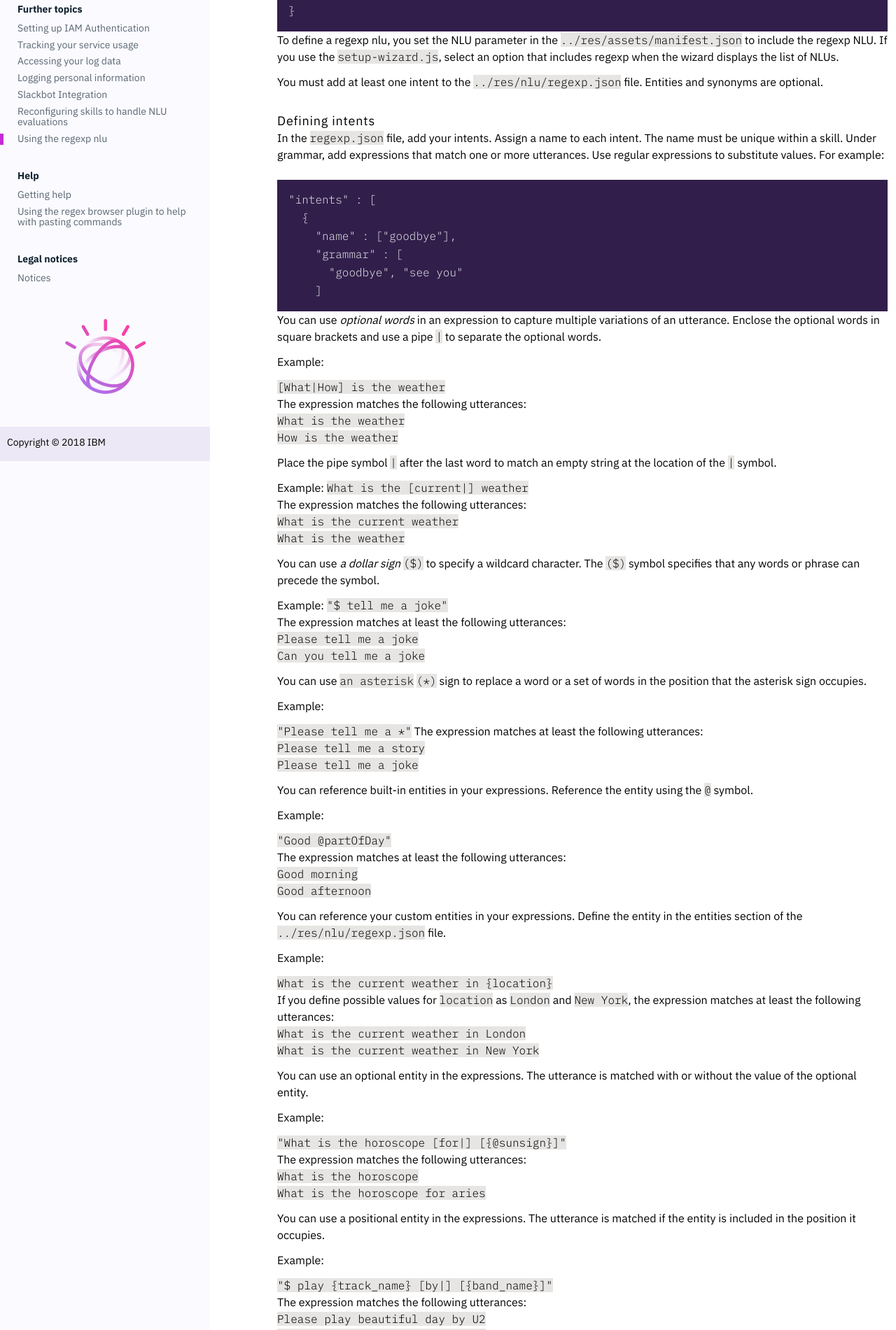
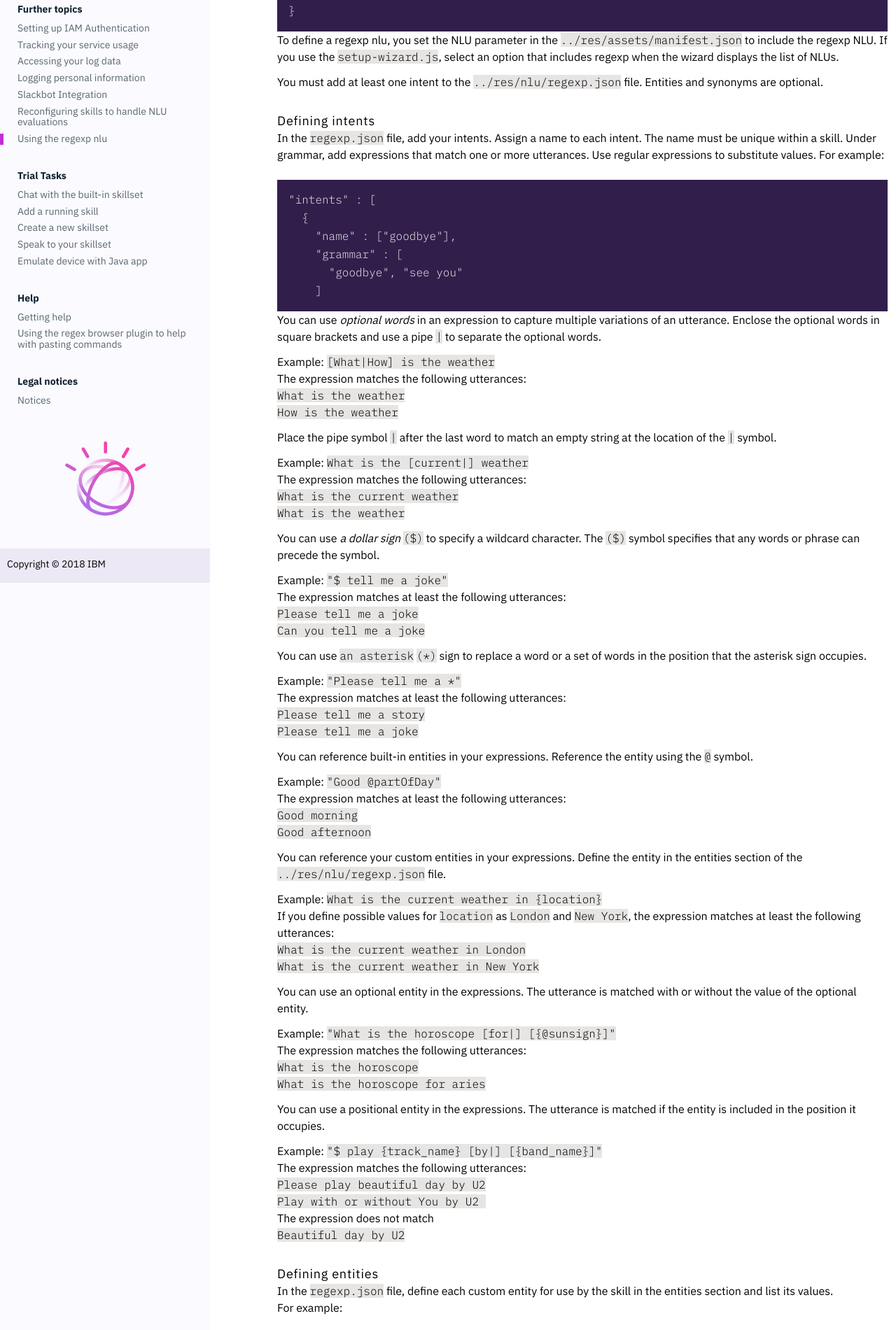
Before and after one commit to Watson-Personal-Assistant/developer, a Jekyll site: the page built from _content/further-topics/regexp_nlu.md, in a window 1280 px wide. Shown: the part 1575-3476 px from the top of the page at 70% size. Built offline with Jekyll 4.4.1, drawn with Linux system fonts in a browser that asks for light colours; some web fonts are replaced; some of the changed text lies outside the part shown.

Commit message:
add stub pages for trial tasks

```diff
--- a/_content/further-topics/regexp_nlu.md
+++ b/_content/further-topics/regexp_nlu.md
@@ -57,75 +57,61 @@ For example:
 
 You can use _optional words_ in an expression to capture multiple variations of an utterance.  Enclose the optional words in square brackets and use a pipe `|` to separate the optional words.
 
-Example:
-
-`[What|How] is the weather`<br>
+Example: `[What|How] is the weather`<br>
 The expression matches the following utterances:<br>
 `What is the weather`<br>
 `How is the weather`
 
 Place the pipe symbol `|` after the last word to match an empty string at the location of the `|` symbol.
 
-Example:
-`What is the [current|] weather`<br>
+Example: `What is the [current|] weather`<br>
 The expression matches the following utterances:<br>
 `What is the current weather`<br>
 `What is the weather`
 
 You can use _a dollar sign_ `($)` to specify a wildcard character.  The `($)` symbol specifies that any words or phrase can precede the symbol.
 
-Example:
-`"$ tell me a joke"`<br>
+Example: `"$ tell me a joke"`<br>
 The expression matches at least the following utterances:<br>
 `Please tell me a joke`<br>
-`Can you tell me a joke`<br>
+`Can you tell me a joke`
 
 You can use `an asterisk` `(*)` sign to replace a word or a set of words in the position that the asterisk sign occupies.
 
-Example:
-
-`"Please tell me a *"`
+Example: `"Please tell me a *"`<br>
 The expression matches at least the following utterances:<br>
 `Please tell me a story`<br>
-`Please tell me a joke`<br>
+`Please tell me a joke`
 
 You can reference built-in entities in your expressions.  Reference the entity using the `@` symbol.
 
-Example:
-
-`"Good @partOfDay"`<br>
+Example: `"Good @partOfDay"`<br>
 The expression matches at least the following utterances:<br>
 `Good morning`<br>
-`Good afternoon`<br>
+`Good afternoon`
 
 You can reference your custom entities in your expressions.  Define the entity in the entities section of the `../res/nlu/regexp.json` file.
 
-Example:
-
-`What is the current weather in {location}`<br>
+Example: `What is the current weather in {location}`<br>
 If you define possible values for `location` as `London` and `New York`, the expression matches at least the following utterances:<br>
 `What is the current weather in London`<br>
-`What is the current weather in New York`<br>
+`What is the current weather in New York`
 
 You can use an optional entity in the expressions.  The utterance is matched with or without the value of the optional entity.
 
-Example:
-
-`"What is the horoscope [for|] [{@sunsign}]"`<br>
+Example: `"What is the horoscope [for|] [{@sunsign}]"`<br>
 The expression matches the following utterances:<br>
 `What is the horoscope`<br>
-`What is the horoscope for aries`<br>
+`What is the horoscope for aries`
 
 You can use a positional entity in the expressions.  The utterance is matched if the entity is included in the position it occupies.
 
-Example:
-
-`"$ play {track_name} [by|] [{band_name}]"`<br>
+Example: `"$ play {track_name} [by|] [{band_name}]"`<br>
 The expression matches the following utterances:<br>
 `Please play beautiful day by U2`<br>
 `Play with or without You by U2 `<br>
 The expression does not match<br>
-`Beautiful day by U2`<br>
+`Beautiful day by U2`
 
 #### Defining entities
 In the `regexp.json` file, define each custom entity for use by the skill in the entities section and list its values.<br>
--- /dev/null
+++ b/_content/trial/add-running-skill.md
@@ -0,0 +1,4 @@
+---
+title: Add a running skill
+weight: 20
+---
--- /dev/null
+++ b/_content/trial/create-skillset.md
@@ -0,0 +1,4 @@
+---
+title: Create a new skillset
+weight: 30
+---
--- /dev/null
+++ b/_content/trial/emulate-device.md
@@ -0,0 +1,4 @@
+---
+title: Emulate device with Java app
+weight: 50
+---
--- /dev/null
+++ b/_content/trial/speak-to-skillset.md
@@ -0,0 +1,4 @@
+---
+title: Speak to your skillset
+weight: 40
+---
--- a/_data/sections.yml
+++ b/_data/sections.yml
@@ -39,6 +39,10 @@ further-topics:
   title: Further topics
   icon: pencil
 
+trial:
+  title: Trial Tasks
+  icon: bookmark
+
 get-help:
   title: Help
   icon: life-ring
--- a/src/css/config/typography.css
+++ b/src/css/config/typography.css
@@ -40,11 +40,11 @@ blockquote {
 }
 
 li {
-  margin-top: 0.25rem;
+  margin: 0 0 0.25rem;
 }
 
 ul {
-  margin-top: 0;
+  margin: 0 0 0.75rem;
 }
 
 p {
```
Also changed, not shown: _content/trial/chat-with-builtin.md (added, +20 -0 lines).
